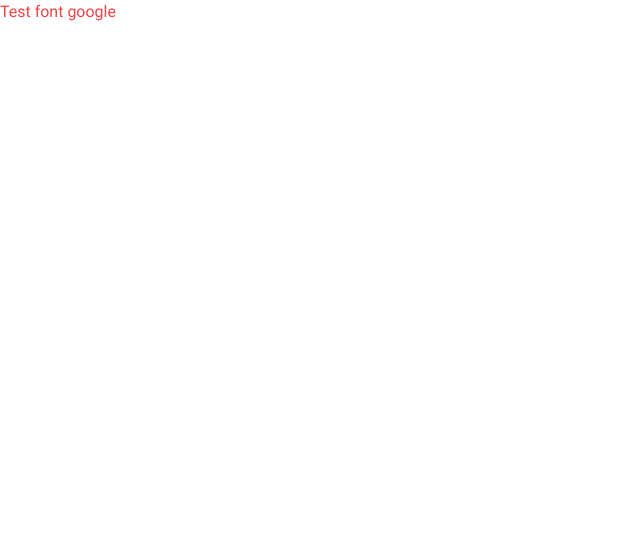
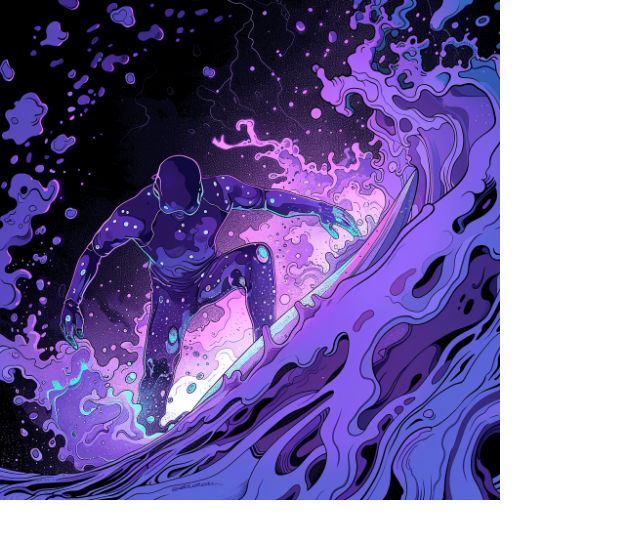
Before and after one commit to HaThiMyChi/NEXTJS, a Next.js app in the folder client-nextjs/: page / in a window 1280 px wide. Shown: the top 538 px of the page, without its empty margins (0-640 px from the left). Built offline with nearby package versions, Linux system fonts and the light colour scheme.

Commit message:
Sử dụng Image trong Next.js

```diff
--- a/client-nextjs/src/app/page.tsx
+++ b/client-nextjs/src/app/page.tsx
@@ -1,7 +1,17 @@
+import Image from "next/image";
+
 export default function Home() {
   return (
     <main>
-      <h1 className="text-4xl text-center roboto-thin">Test font google</h1>
+      <div className=" w-[700px] h-[700px] bg-red-300">
+        <Image
+          src="/images/suffer.png"
+          alt="Sample Image"
+          width={500}
+          height={500}
+          quality={100}
+        />
+      </div>
     </main>
   );
 }
```
Also changed, not shown: client-nextjs/public/images/suffer.png (added).
